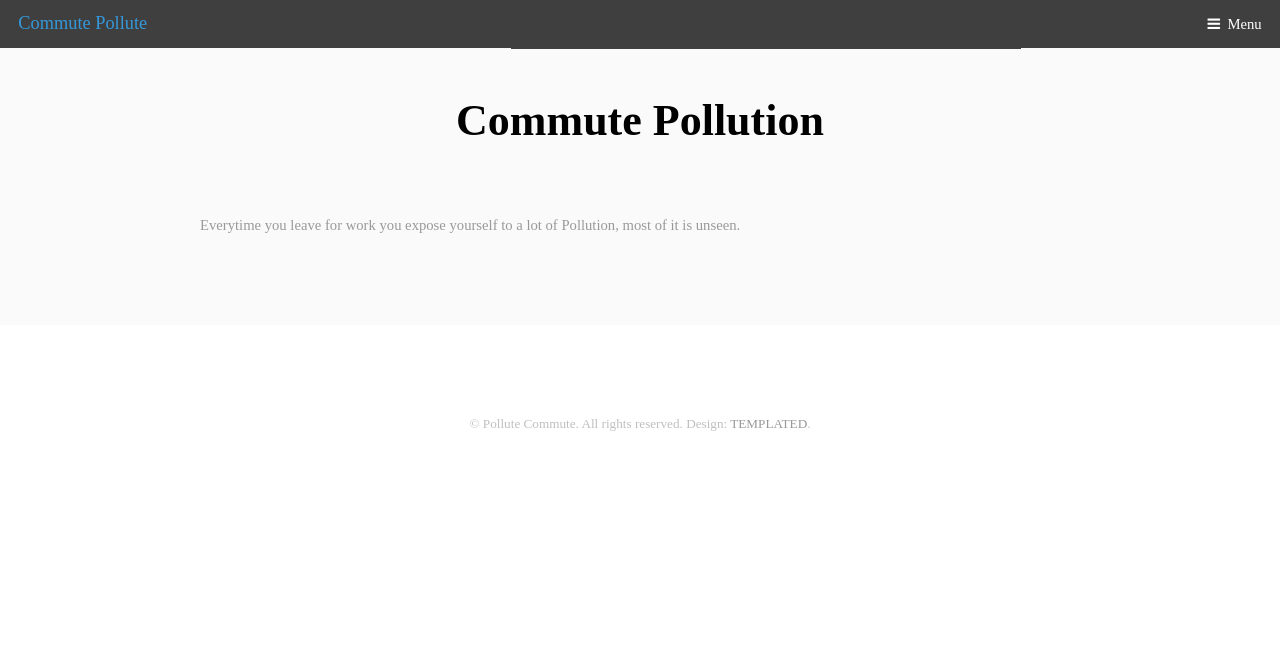
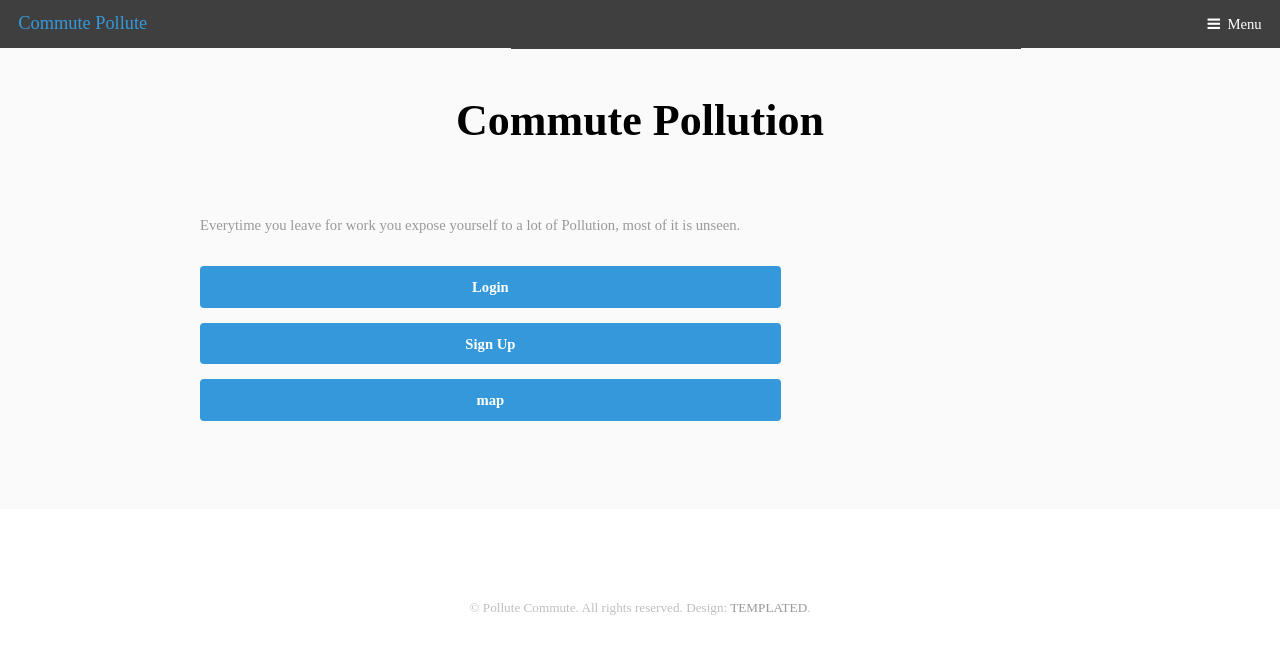
Before and after one commit to ioangogo/pollutionCommute_Sever, a Flask app: page / in a window 1280 px wide. Shown: the top 654 px of the page. Run offline with Flask 2, Linux system fonts and the light colour scheme; some web fonts are replaced.

Commit message:
some homepage buttons

```diff
--- a/server/templates/index.html
+++ b/server/templates/index.html
@@ -16,6 +16,11 @@
                                     <p>
                                         Everytime you leave for work you expose yourself to a lot of Pollution, most of it is unseen.
                                     </p>
+                                    <p>
+                                        <a href="{{url_for('auth.login')}}" class="button fit">Login</a>
+                                        <a href="{{url_for('auth.signup')}}" class="button fit">Sign Up</a>
+                                        <a href="{{url_for('views.map')}}" class="button fit">map</a>
+                                    </p>
                                 </div>
                             </div>
                         </div>
```
